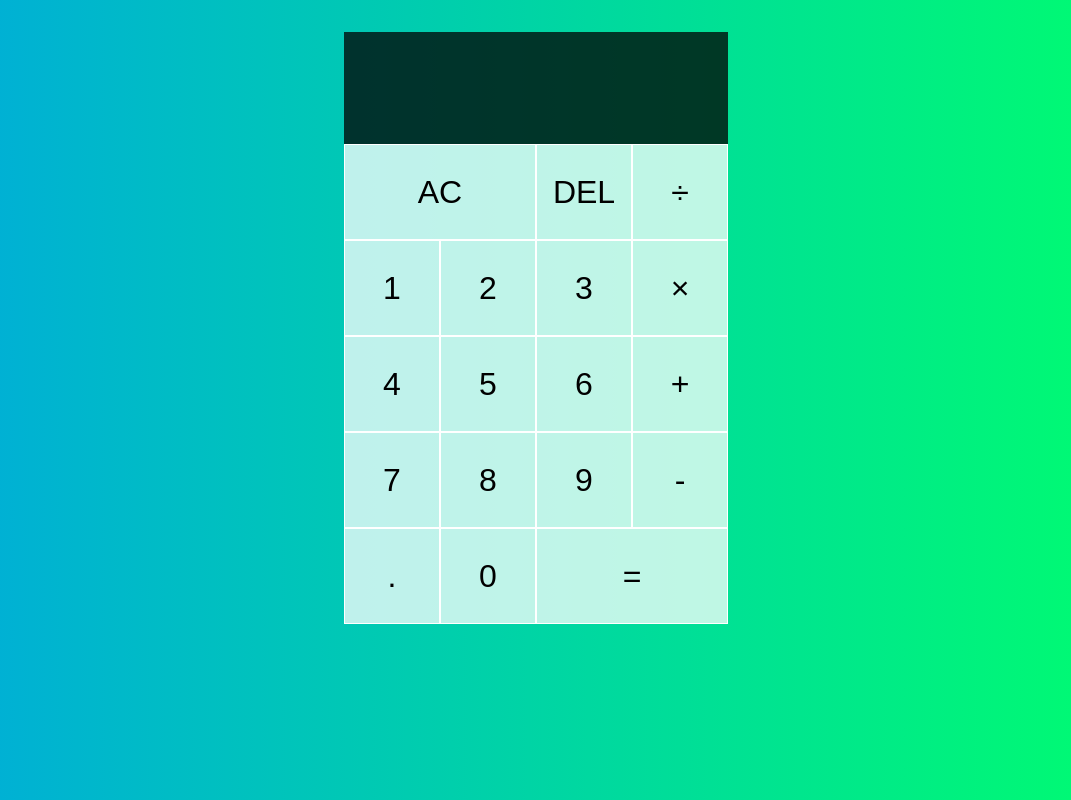
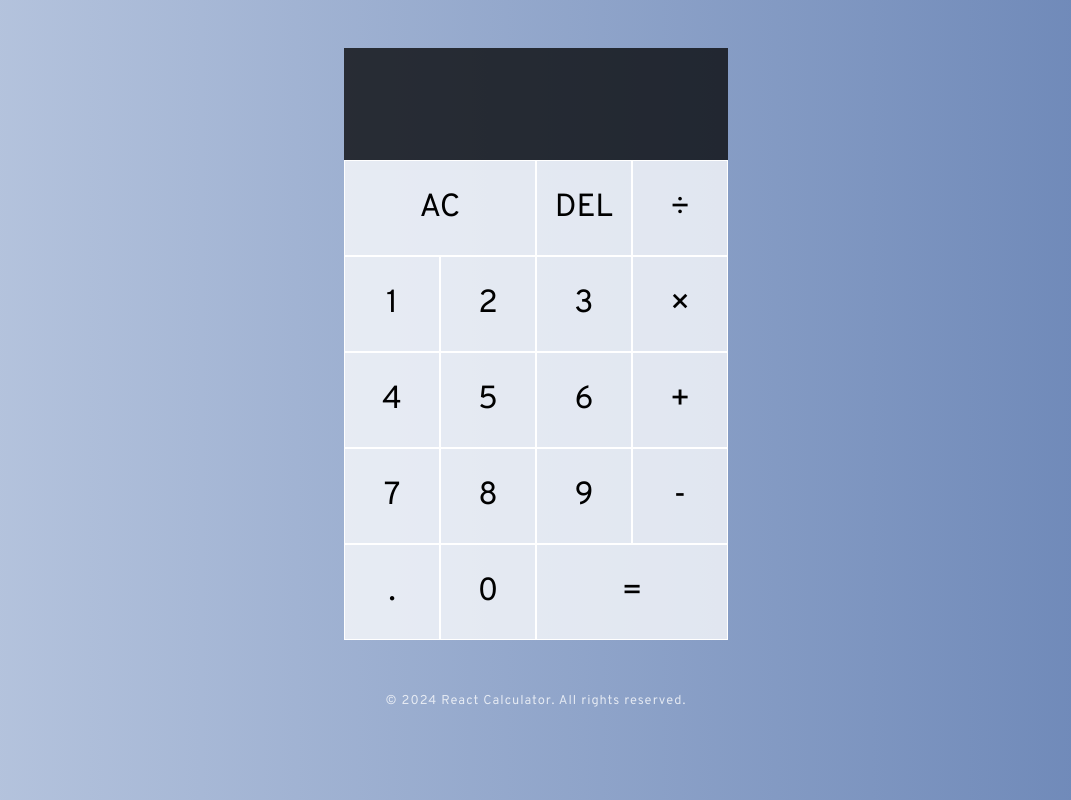
Before and after one commit to zoeyleein/CalculatorReact, a React (Create React App) app: page / in a window 1280 px wide. Shown: the whole page, without its empty margins (104-1175 px from the left). Built offline with nearby package versions, Linux system fonts and the light colour scheme.

Commit message:
finished

```diff
--- a/src/App.css
+++ b/src/App.css
@@ -1,18 +1,22 @@
+@import url('https://fonts.googleapis.com/css2?family=Overpass:wght@400;700&display=swap');
+
+
 *, *::before, *::after {
   box-sizing: border-box;
+  font-family: 'Overpass', sans-serif;
 }
 
 body {
   margin: 0;
-  background: linear-gradient(to right, #00AADD, #00FF6c);
+  background: linear-gradient(to left, #6a85b6, #bac8e0);
 }
 
 .calculator-grid {
   display: grid;
-  margin-top: 2rem;
+  margin-top: 3rem;
   justify-content: center;
-  grid-template-columns: repeat(4,6rem);
-  grid-template-rows: minmax(7rem, auto) repeat(5, 6rem);
+  grid-template-columns: repeat(4, 6rem);
+  grid-template-rows: minmax(7rem, auto) repeat(6, 6rem);
 }
 
 .calculator-grid > button {
@@ -24,7 +28,7 @@ body {
 }
 
 .calculator-grid > button:hover,
-.calculator-grid > button:focus  {
+.calculator-grid > button:focus {
   background-color: rgba(255, 255, 255, .9);
 }
 
@@ -32,13 +36,27 @@ body {
   grid-column: span 2;
 }
 
+/* Footer */
+.footer {
+  grid-column: span 4;
+  letter-spacing: 1px;
+  text-align: center;
+  margin-top: 2.5rem;
+  margin-bottom: 5rem;
+  color: rgba(255, 255, 255, .75);;
+}
+
+.footer p {
+  font-size: 0.8rem;
+}
+
 .output {
-  grid-column: 1 / -1; /* -1 is to take the entire top */
+  grid-column: 1 / -1;
   background-color: rgba(0, 0, 0, .75);
   display: flex;
   flex-direction: column;
   align-items: flex-end;
-  justify-content: space-around; /* the content space between items */
+  justify-content: space-around;
   padding: .75rem;
   word-wrap: break-word;
   word-break: break-all;
--- a/src/App.js
+++ b/src/App.js
@@ -156,6 +156,7 @@ function formatOperation(operand) {
 }
 
 function App() {
+
     const [{currentOperand, previousOperand, operation}, dispatch] = useReducer(
         reducer,
     {}
@@ -173,15 +174,15 @@ function App() {
             <DigitButton digit="1" dispatch={dispatch} />
             <DigitButton digit="2" dispatch={dispatch} />
             <DigitButton digit="3" dispatch={dispatch} />
-            <OperationButton operation="×" dispatch={dispatch} />
+            <OperationButton id="operators" operation="×" dispatch={dispatch} />
             <DigitButton digit="4" dispatch={dispatch} />
             <DigitButton digit="5" dispatch={dispatch} />
             <DigitButton digit="6" dispatch={dispatch} />
-            <OperationButton operation="+" dispatch={dispatch} />
-            <DigitButton digit="7" dispatch={dispatch} />
+            <OperationButton id="operators" operation="+" dispatch={dispatch} />
+            <DigitButton className="operators" digit="7" dispatch={dispatch} />
             <DigitButton digit="8" dispatch={dispatch} />
             <DigitButton digit="9" dispatch={dispatch} />
-            <OperationButton operation="-" dispatch={dispatch} />
+            <OperationButton id="operators" operation="-" dispatch={dispatch} />
             <DigitButton digit="." dispatch={dispatch} />
             <DigitButton digit="0" dispatch={dispatch} />
             <button className="span-two"
@@ -189,9 +190,25 @@ function App() {
             >
             =
             </button>
-
+            <div className="footer">
+                <p>© 2024 React Calculator. All rights reserved.</p>
+            </div>
         </div>
     )
 }
 
 export default App
+
+// Title JSX
+const Title = (
+    <div className="title">
+        <h1>Simple React Calculator App</h1>
+    </div>
+);
+
+// Footer JSX
+const Footer = (
+    <div className="footer">
+        <p>© 2024 Simple React Calculator App. All rights reserved.</p>
+    </div>
+);
--- a/src/index.js
+++ b/src/index.js
@@ -1,17 +1,10 @@
-import React from 'react';
-import ReactDOM from 'react-dom/client';
-import './index.css';
-import App from './App';
-import reportWebVitals from './reportWebVitals';
+import React from "react"
+import ReactDOM from "react-dom"
+import App from "./App"
 
-const root = ReactDOM.createRoot(document.getElementById('root'));
-root.render(
+ReactDOM.render(
   <React.StrictMode>
     <App />
-  </React.StrictMode>
-);
-
-// If you want to start measuring performance in your app, pass a function
-// to log results (for example: reportWebVitals(console.log))
-// or send to an analytics endpoint. Learn more: https://bit.ly/CRA-vitals
-reportWebVitals();
+  </React.StrictMode>,
+  document.getElementById("root")
+)
```
